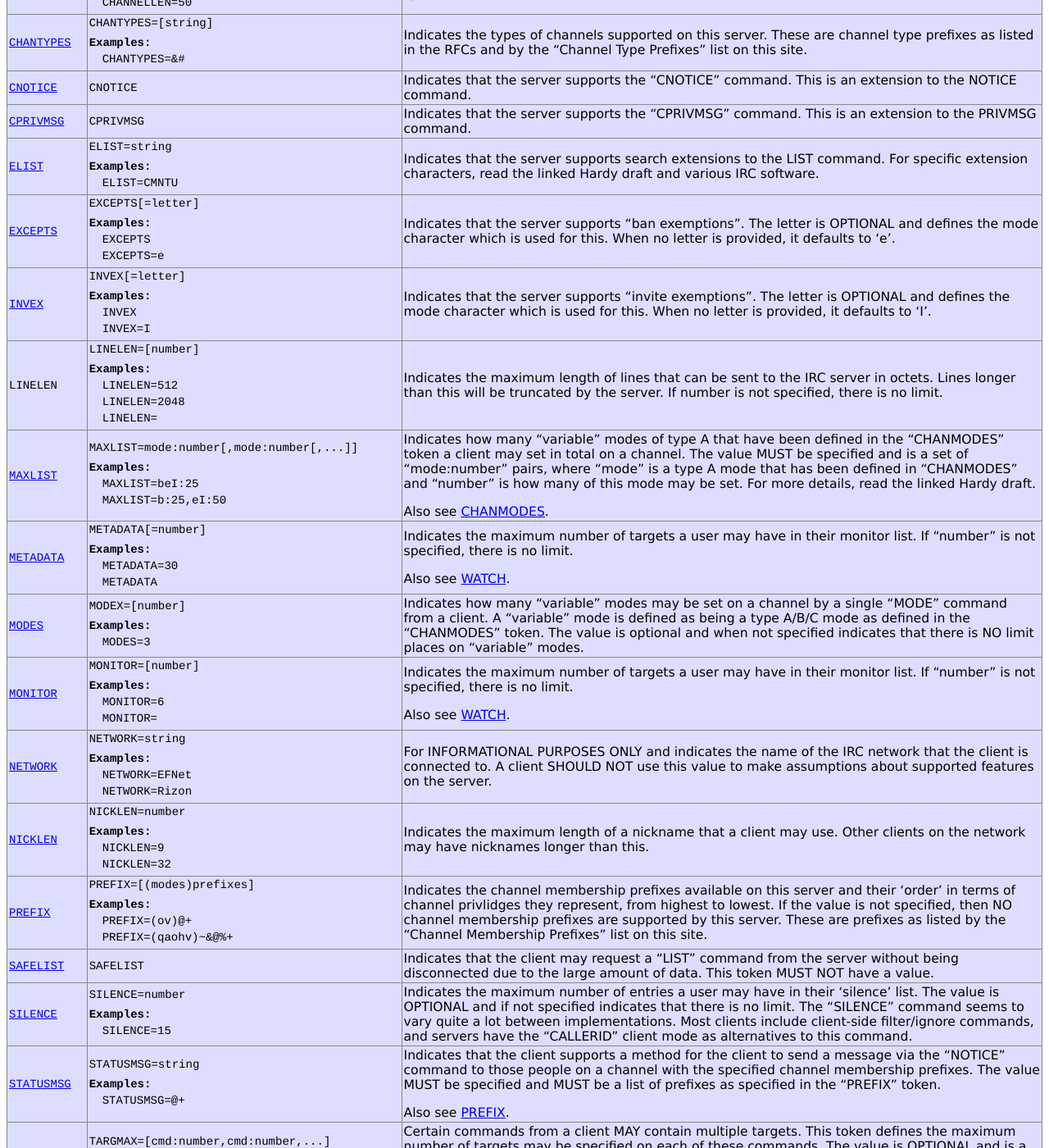
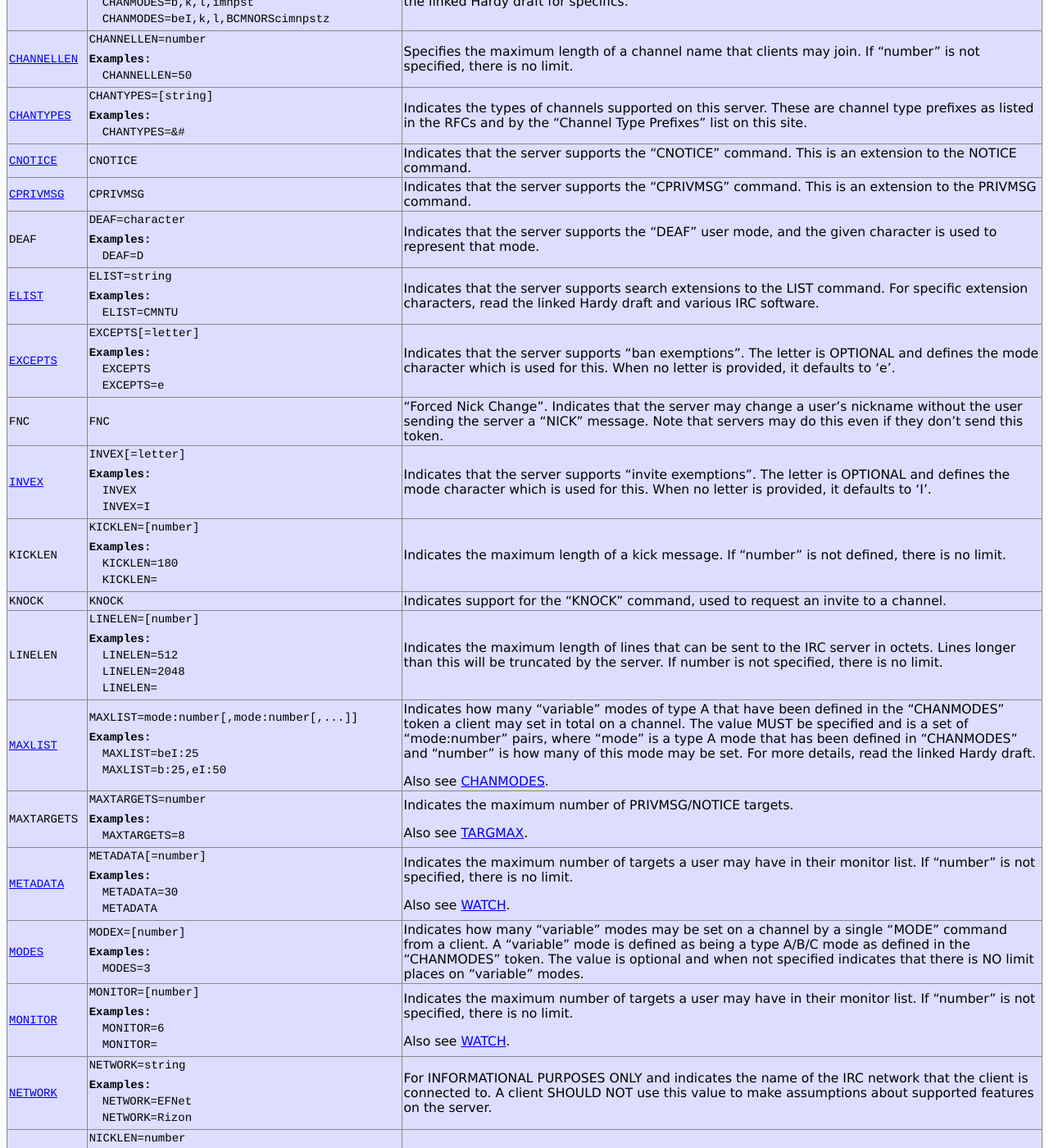
Before and after one commit to ircdocs/irc-defs, a Jekyll site: the page built from defs/isupport.html, in a window 1280 px wide and 1400 px high, scrolled down 508 px. Shown: the whole window at 82% size. Built offline with Jekyll 4.4.1, drawn with Linux system fonts in a browser that asks for light colours; some of the changed text lies outside the part shown.

Commit message:
isupport: Add several tokens from various IRCds

```diff
--- a/_data/isupport.yaml
+++ b/_data/isupport.yaml
@@ -66,6 +66,17 @@ format:
     repeated: true
 
 values:
+    -
+        name: AWAYLEN
+        format: "AWAYLEN=[number]"
+        comment: >
+            Indicates the maximum length of an away message. If "number" is not
+            defined, there is no limit.
+
+        examples:
+            - "AWAYLEN=8"
+            - "AWAYLEN="
+
     -
         name: CALLERID
         format: "CALLERID"
@@ -150,6 +161,16 @@ values:
             an extension to the PRIVMSG command.
 
     -
+        name: DEAF
+        format: "DEAF=character"
+        comment: >
+            Indicates that the server supports the "DEAF" user mode, and the
+            given character is used to represent that mode.
+
+        examples:
+            - "DEAF=D"
+
+    -
         name: ELIST
         format: "ELIST=string"
         information: "https://tools.ietf.org/html/draft-hardy-irc-isupport-00"
@@ -175,6 +196,14 @@ values:
             - "EXCEPTS=e"
 
     -
+        name: FNC
+        format: "FNC"
+        comment: >
+            "Forced Nick Change". Indicates that the server may change a user's
+            nickname without the user sending the server a "NICK" message. Note
+            that servers may do this even if they don't send this token.
+
+    -
         name: INVEX
         format: "INVEX[=letter]"
         information: "https://tools.ietf.org/html/draft-hardy-irc-isupport-00"
@@ -186,6 +215,24 @@ values:
         examples:
             - "INVEX"
             - "INVEX=I"
+
+    -
+        name: KICKLEN
+        format: "KICKLEN=[number]"
+        comment: >
+            Indicates the maximum length of a kick message. If "number" is not
+            defined, there is no limit.
+
+        examples:
+            - "KICKLEN=180"
+            - "KICKLEN="
+
+    -
+        name: KNOCK
+        format: "KNOCK"
+        comment: >
+            Indicates support for the "KNOCK" command, used to request an
+            invite to a channel.
 
     -
         name: LINELEN
@@ -217,6 +264,17 @@ values:
             - "MAXLIST=b:25,eI:50"
 
         seealso: "CHANMODES"
+
+    -
+        name: MAXTARGETS
+        format: "MAXTARGETS=number"
+        comment: >
+            Indicates the maximum number of PRIVMSG/NOTICE targets.
+
+        examples:
+            - "MAXTARGETS=8"
+
+        seealso: "TARGMAX"
 
     -
         name: METADATA
@@ -343,6 +401,21 @@ values:
         seealso: "PREFIX"
 
     -
+        name: STD
+        format: "STD=string"
+        comment: >
+            Attempts to indicate the 'standard' to which the ISUPPORT
+            implementation is written. Whether this means tokens, or simply
+            syntax is not specified. This doesn't seem to be that useful, given
+            the age of all these specifications and how it is not officially
+            specified nor used all that much.
+
+        examples:
+            - "STD=i-d"
+
+        obsolete: true
+
+    -
         name: TARGMAX
         format: "TARGMAX=[cmd:number,cmd:number,...]"
         information: "https://tools.ietf.org/html/draft-hardy-irc-isupport-00"
@@ -358,6 +431,8 @@ values:
 
         examples:
             - "TARGMAX=PRIVMSG:3,WHOIS:1,JOIN:"
+
+        seealso: "MAXTARGETS"
 
     -
         name: TOPICLEN
```
